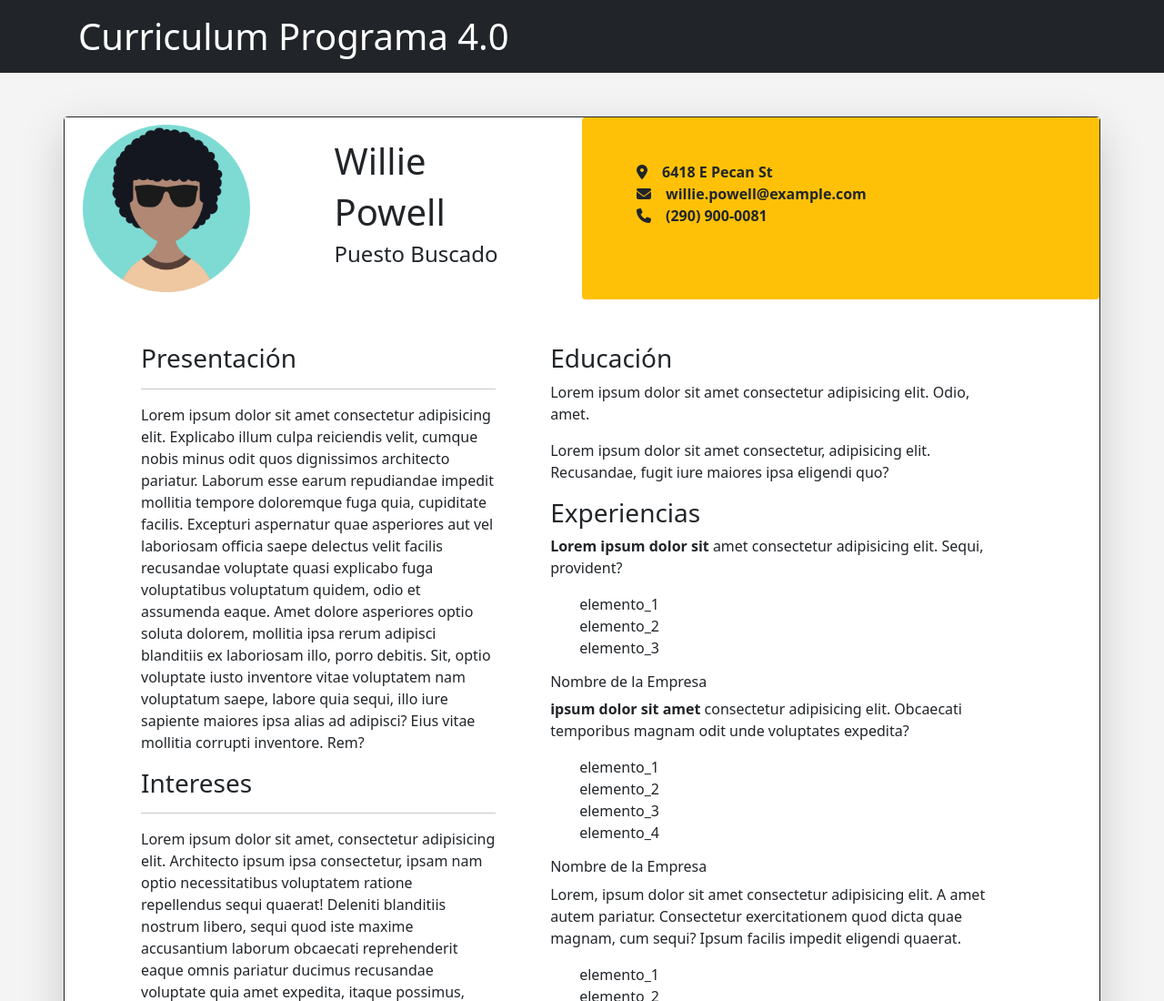
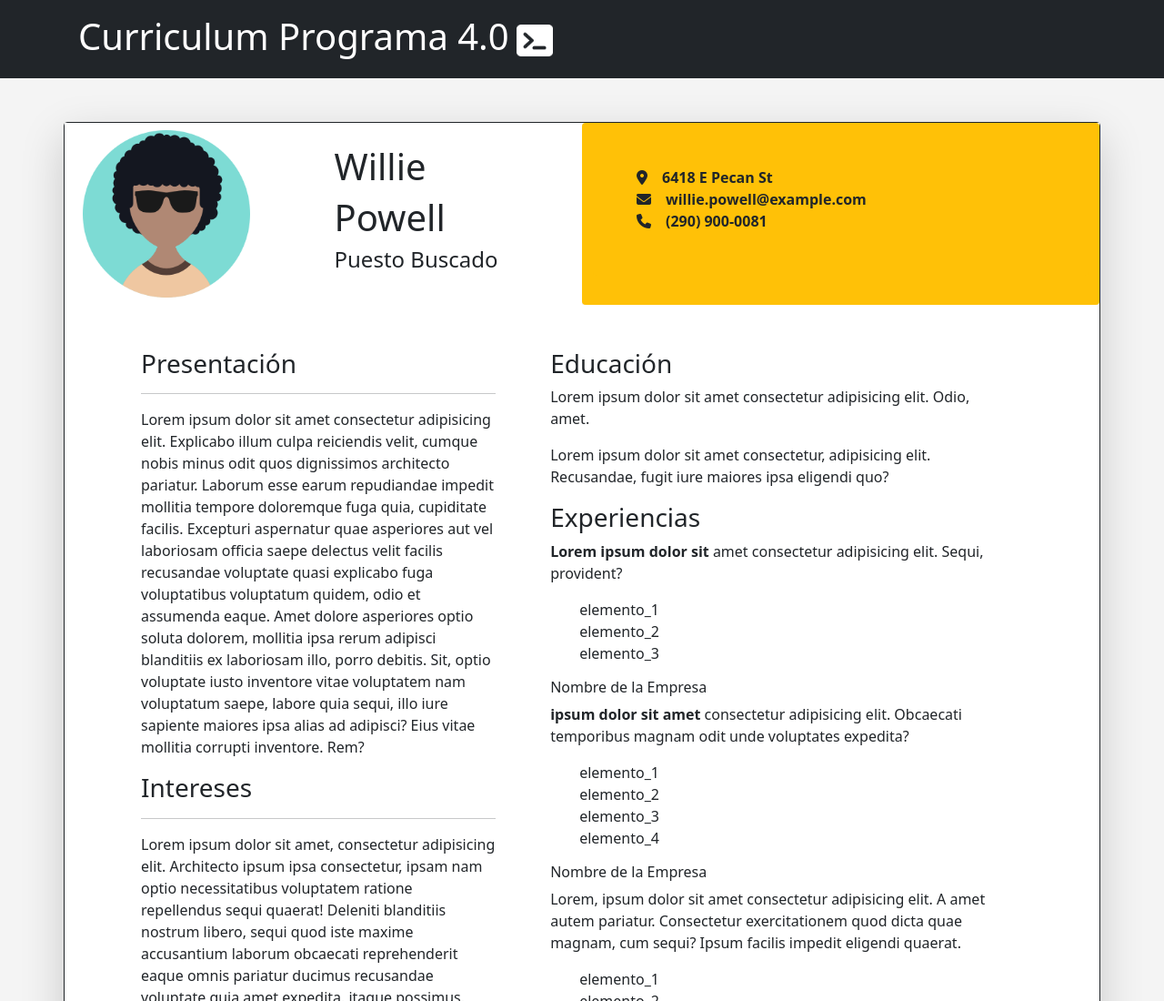
Before and after one commit to whippogit/cv_programa_4.0, a plain HTML site: page index.html in a window 1280 px wide. Shown: the top 1100 px of the page at 91% size. Drawn offline with nearby package versions, Linux system fonts and the light colour scheme.

Commit message:
logo programa 4.0 agregado

```diff
--- a/index.css
+++ b/index.css
@@ -16,3 +16,6 @@ li {
  .redes {
     width: 30px;
  }
+ .programa {
+    width: 40px;
+ }
--- a/index.html
+++ b/index.html
@@ -1,5 +1,5 @@
 <!DOCTYPE html>
-<html lang="en">
+<html lang="es">
   <head>
     <meta charset="UTF-8" />
     <meta http-equiv="X-UA-Compatible" content="IE=edge" />
@@ -19,7 +19,8 @@
   <body class="bg-wh">
     <header class="bg-dark">
         <nav class="bg-dark">
-            <h1 class="container bg-dark text-white p-3">Curriculum Programa 4.0</h1>
+            <h1 class="container bg-dark text-white p-3">Curriculum Programa 4.0<img class="programa bg-dark m-2" src="img/ar-prog_logo.png" alt="programa 4.0"></h1>
+
         </nav>
     </header>
 
```
Also changed, not shown: img/ar-prog_logo.png (added).
